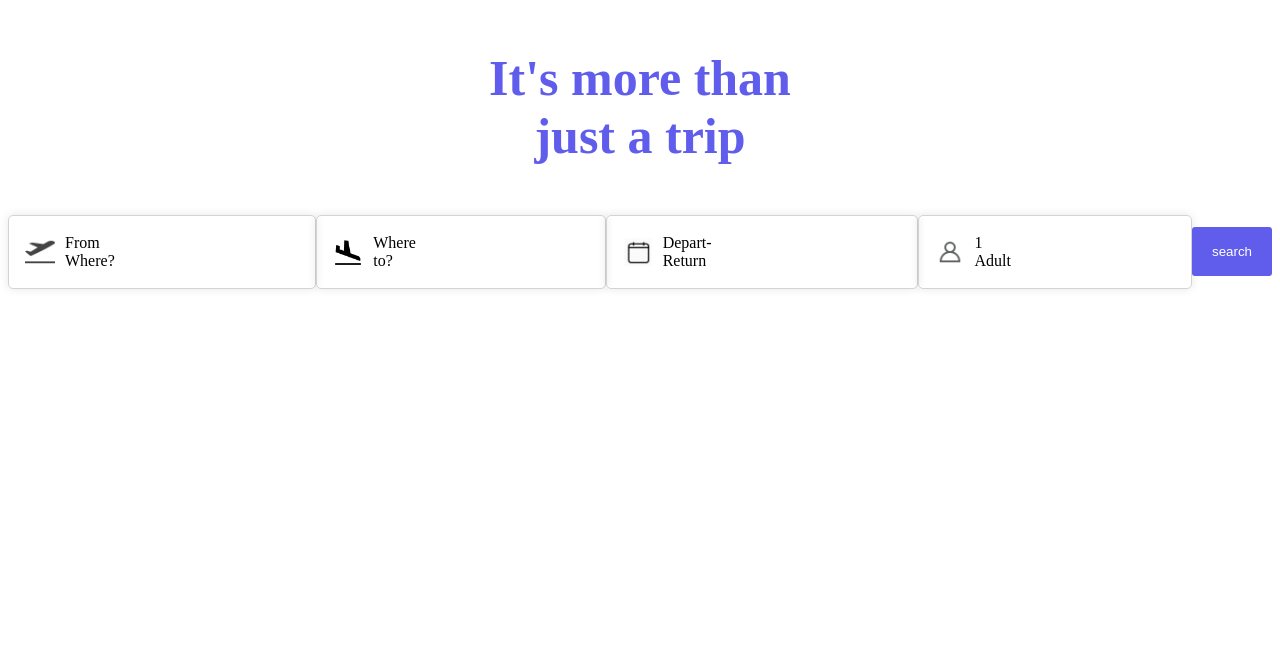
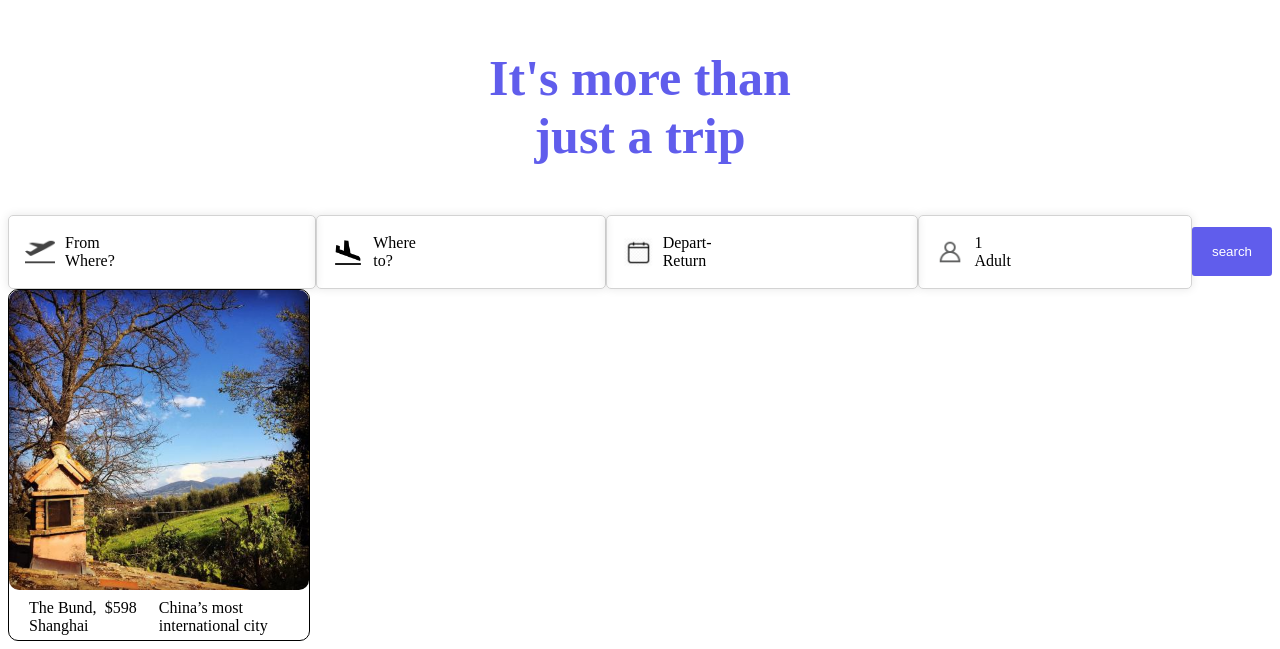
Before and after one commit to DhruvShah0612/Dhruv6612, a PHP site: page / in a window 1280 px wide. Shown: the part 168-817 px from the top of the page. Before the commit the page ends 457 px from the top, so only its background shows below. Run offline with PHP 8.4, Linux system fonts and the light colour scheme.

Commit message:
Update index.html and style.css

```diff
--- a/Flight-Book/index.html
+++ b/Flight-Book/index.html
@@ -55,6 +55,19 @@
                             search
                         </button>
                     </div>
+
+                    <div class="image-container">
+                        <div>
+                            <img class="section-img" src="Assets/photo6jpg.jpg" alt="">
+                        </div>
+                        <div class="main-paragraph">
+                            <div class="sec-para">
+                                <p>The Bund, Shanghai</p>
+                                <p>$598</p>
+                            </div>
+                            <p class="sec-txt">China’s most international city</p>
+                        </div>
+                    </div>
                 </div>
         </div>
         </main>
--- a/Flight-Book/style.css
+++ b/Flight-Book/style.css
@@ -39,7 +39,7 @@ ul {
   text-align: center;
 }
 
-.text>h2 {
+.text > h2 {
   font-size: 50px;
   margin: 0;
   padding: 50px 10px;
@@ -68,3 +68,35 @@ ul {
   width: 30px;
   height: 30px;
 }
+
+.section-img {
+  width: 300px;
+  border-radius: 10px;
+}
+
+.sec-para {
+  display: flex;
+  justify-content: space-between;
+  padding: 0 10px;
+}
+
+.image-container {
+  width: 300px;
+  border: 1px solid black;
+  border-radius: 10px;
+}
+
+.sec-para p {
+  margin: 0;
+}
+
+.sec-txt {
+  margin: 0;
+  padding: 0 10px;
+}
+
+.main-paragraph{
+  padding: 5px 10px;
+  display: flex;
+  gap: 2px;
+}
```
Lines whose indentation alone changed are shown as unchanged.
